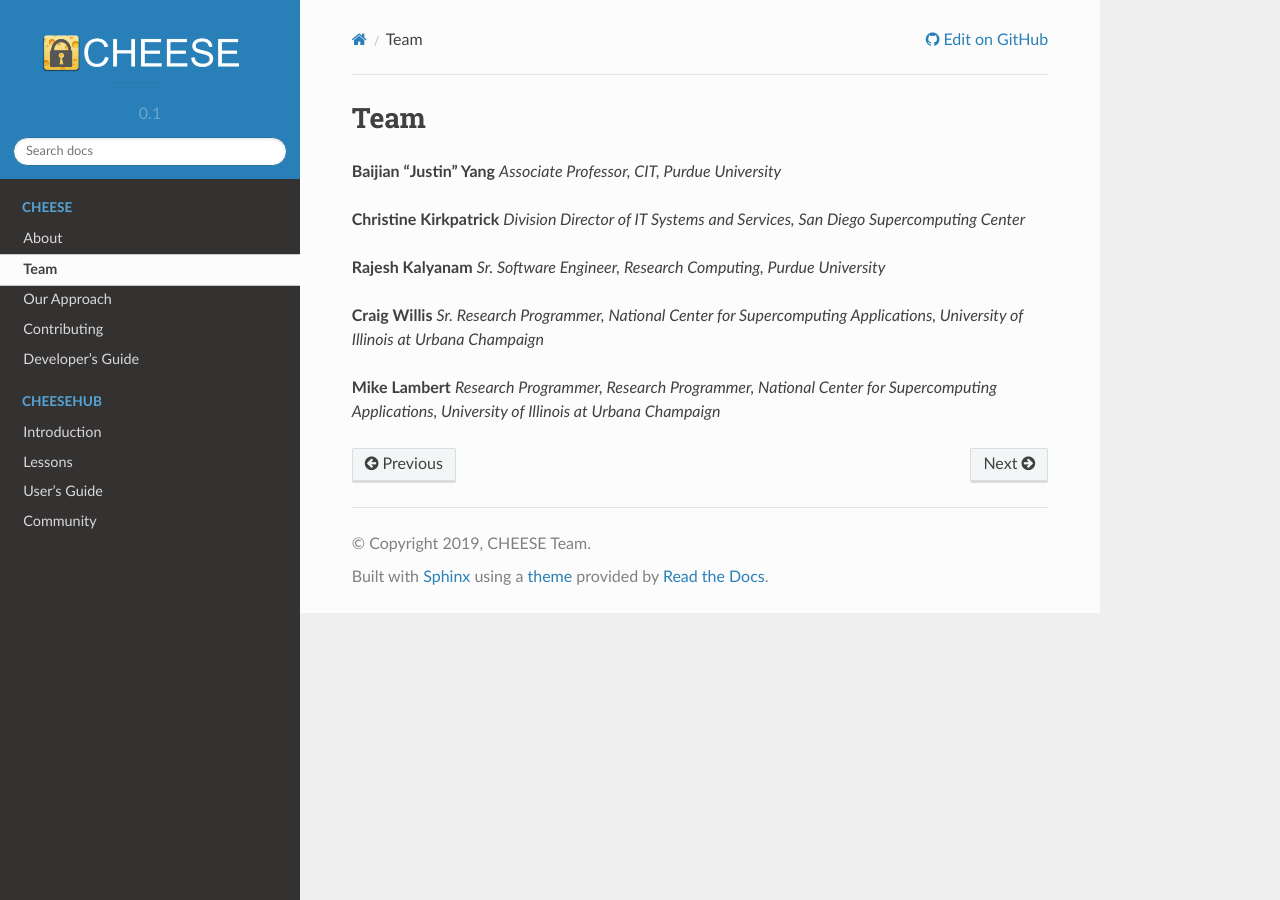
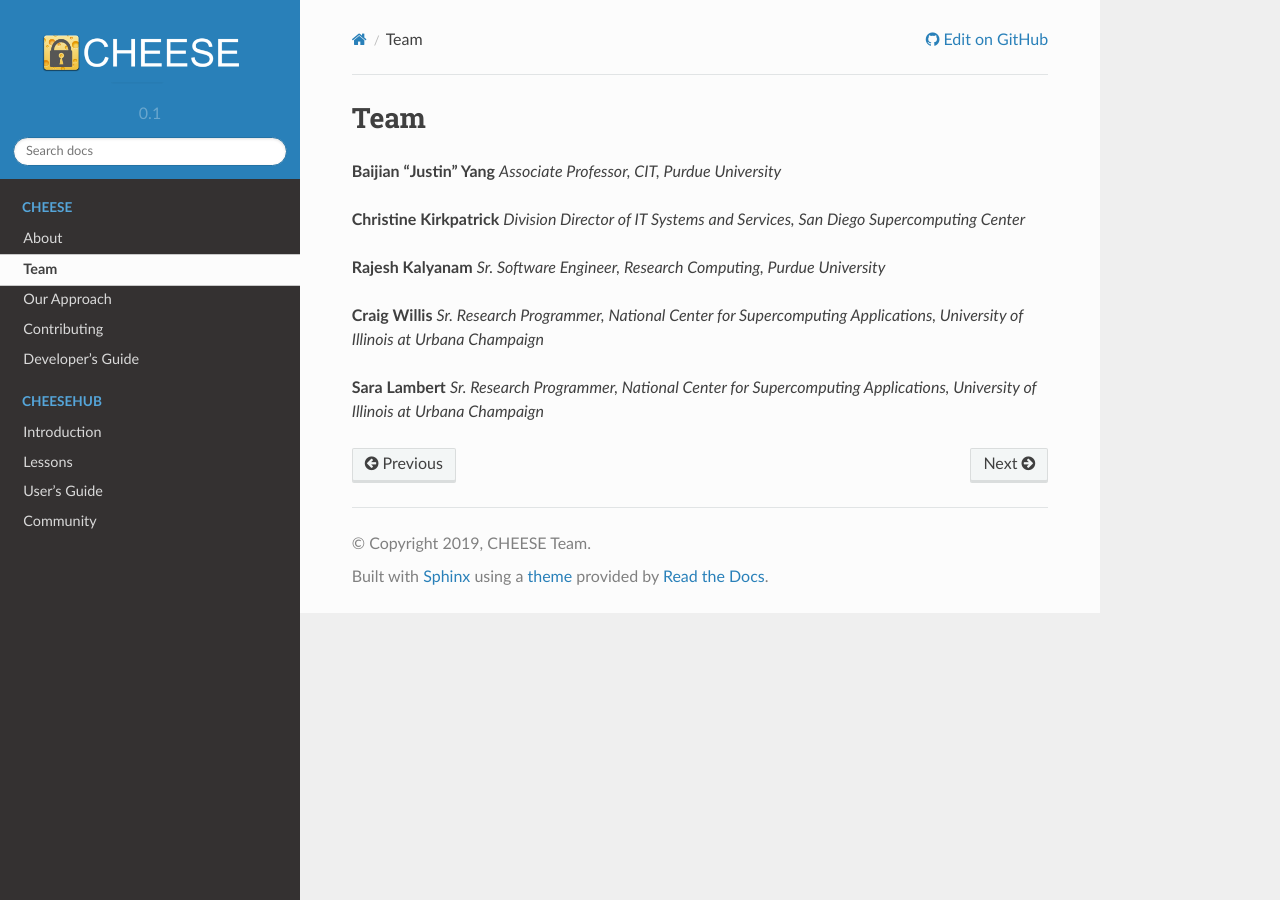
Before and after one commit to cheese-hub/cheesehub, a Sphinx documentation site: the page built from docs/source/team/index.rst, in a window 1280 px wide. Built offline with Sphinx 7.4.7 and the Read the Docs theme 2.0.0, drawn with Linux system fonts in a browser that asks for light colours.

Commit message:
Update name on Team page :)

```diff
--- a/docs/source/team/index.rst
+++ b/docs/source/team/index.rst
@@ -18,5 +18,5 @@
 *Sr. Research Programmer, National Center for Supercomputing Applications, University of Illinois at Urbana Champaign*
 
 
-**Mike Lambert**
-*Research Programmer, Research Programmer, National Center for Supercomputing Applications, University of Illinois at Urbana Champaign*
+**Sara Lambert**
+*Sr. Research Programmer, National Center for Supercomputing Applications, University of Illinois at Urbana Champaign*
```
